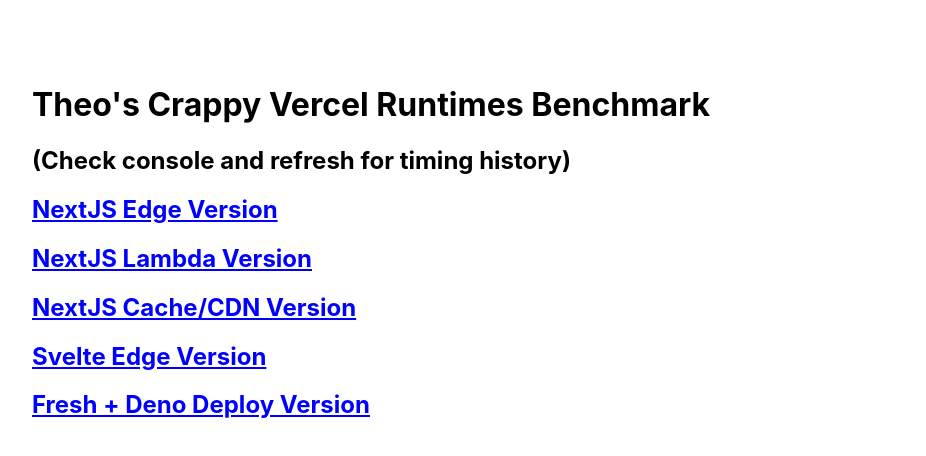
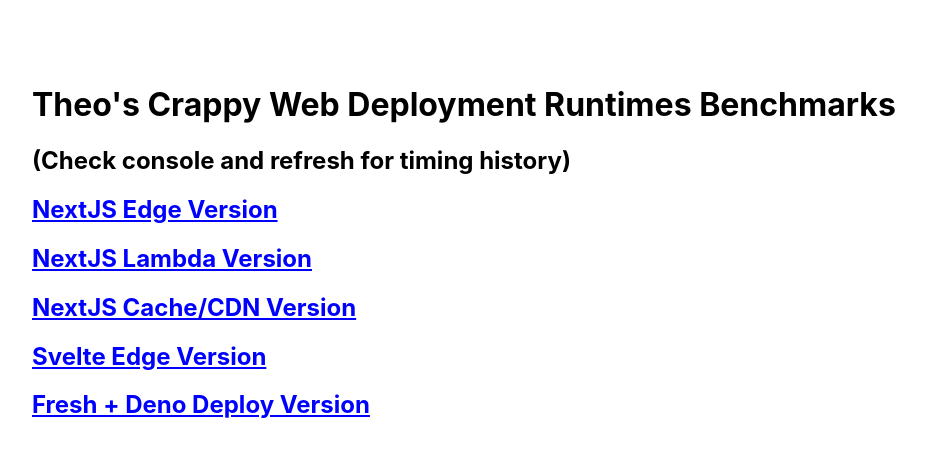
Before and after one commit to t3dotgg/next-edge-test, a Next.js app: page / in a window 1280 px wide. Shown: the top 456 px of the page, without its empty margins (32-958 px from the left). Built offline with nearby package versions, Linux system fonts and the light colour scheme.

Commit message:
remove vercel from title

```diff
--- a/pages/index.tsx
+++ b/pages/index.tsx
@@ -3,7 +3,7 @@
 const Home: NextPage = () => {
   return (
     <div style={{ padding: "4rem" }}>
-      <h1>Theo&apos;s Crappy Vercel Runtimes Benchmark</h1>
+      <h1>Theo&apos;s Crappy Web Deployment Runtimes Benchmarks</h1>
       <h2>(Check console and refresh for timing history)</h2>
       <h2>
         <a style={{ color: "blue", textDecoration: "underline" }} href="/edge">
```
